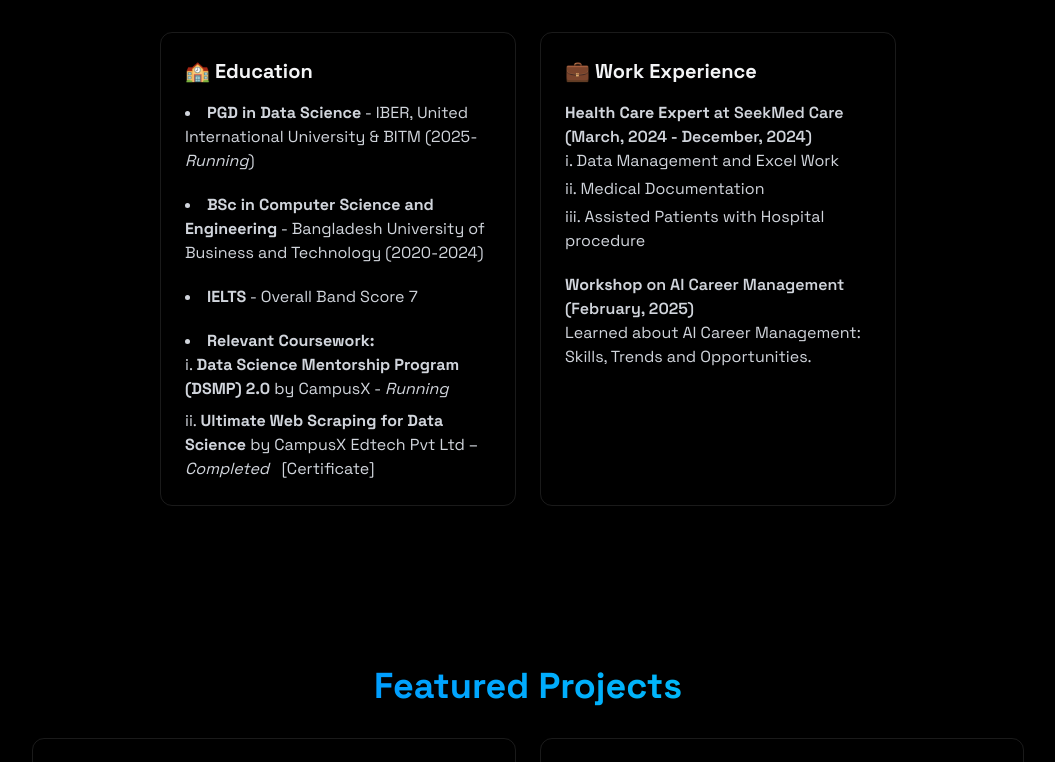
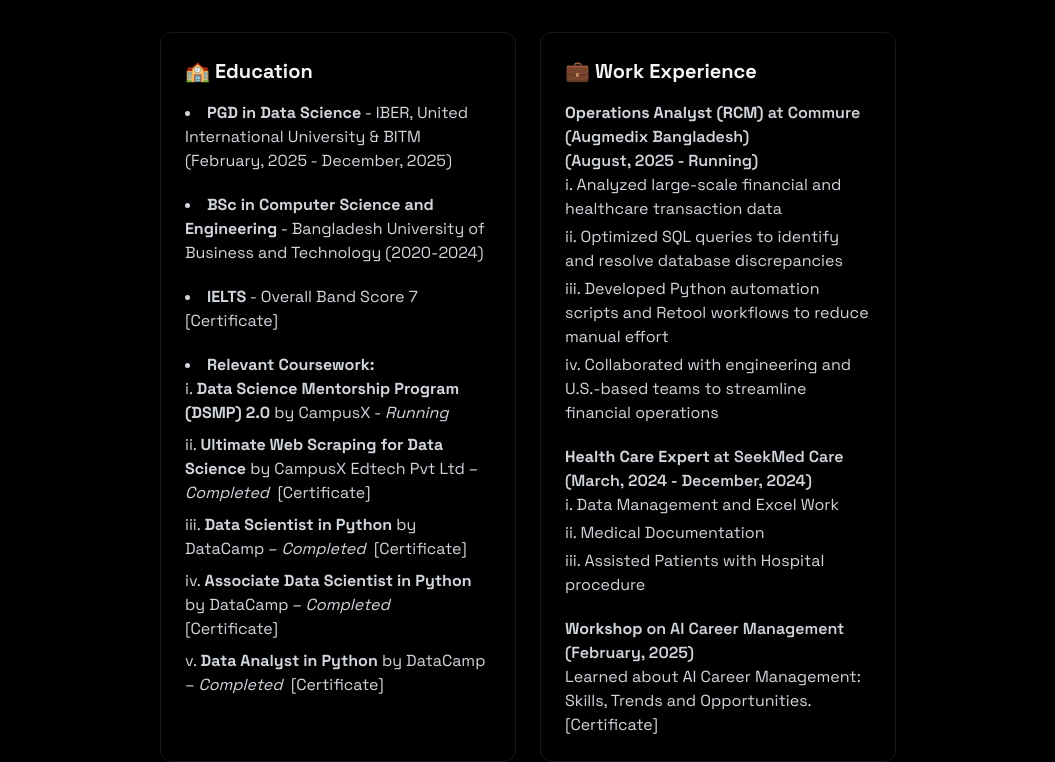
Before and after one commit to Apurba1903/apurba_portfolio, a React (Vite) app: page / in a window 1280 px wide. Shown: the part 1838-2600 px from the top of the page, without its empty margins (112-1167 px from the left). Built offline with nearby package versions, Linux system fonts and the light colour scheme.

Commit message:
added work experience and fixed courses certification

```diff
--- a/src/components/sections/About.jsx
+++ b/src/components/sections/About.jsx
@@ -34,6 +34,8 @@ export const About = () => {
     const dbSkills = [
         "MySQL",
         "Amazon RDS",
+        "Normandy DB",
+        "Retool"
 
     ];
 
@@ -199,7 +201,7 @@ export const About = () => {
                     <ul className="list-disc list-inside text-gray-300 space-y-5">
 
                         <li>
-                            <strong> <abbr style={{ textDecoration: "none" }} title="Post Graduate Diploma">PGD</abbr> in Data Science</strong> - IBER, United International University & <abbr style={{ textDecoration: "none" }} title="BASIS Institute of Technology & Management">BITM</abbr> (2025-<em>Running</em>)
+                            <strong> <abbr style={{ textDecoration: "none" }} title="Post Graduate Diploma">PGD</abbr> in Data Science</strong> - IBER, United International University & <abbr style={{ textDecoration: "none" }} title="BASIS Institute of Technology & Management">BITM</abbr> (February, 2025 - December, 2025)
                         </li>
 
                         <li>
@@ -207,11 +209,13 @@ export const About = () => {
                         </li>
 
                         <li>
-                            <strong><abbr style={{ textDecoration: "none" }} title="International English Language Testing System">IELTS</abbr></strong> - Overall Band Score 7
+                            <strong><abbr style={{ textDecoration: "none" }} title="International English Language Testing System">IELTS</abbr></strong> - Overall Band Score 7 &nbsp;
+                            [<a href="https://github.com/Apurba1903/apurba_portfolio/blob/main/public/docs/Certificates/IELTS_Certificate.pdf" target="_blank">Certificate</a>]
                         </li>
 
                         <li>
                             <strong>Relevant Coursework:</strong>
+
 
                             <ul className="list-inside space-y-2" style={{ listStyleType: "lower-roman" }}>
 
@@ -220,8 +224,27 @@ export const About = () => {
                                 </li>
 
                                 <li>
-                                    <strong>Ultimate Web Scraping for Data Science</strong> by CampusX Edtech Pvt Ltd – <em>Completed</em> &nbsp;
-                                    [<a href="docs/Web-Scraping-Certificate.pdf" target="_blank">Certificate</a>]
+                                    <strong>Ultimate Web Scraping for Data Science</strong> by CampusX Edtech Pvt Ltd – <em>Completed</em>
+                                    &nbsp;
+                                    [<a href="https://github.com/Apurba1903/apurba_portfolio/blob/main/public/docs/Certificates/Ultimate_Web_Scraping_for_Data_Science-CampusX.pdf" target="_blank">Certificate</a>]
+                                </li>
+
+                                <li>
+                                    <strong>Data Scientist in Python</strong> by DataCamp – <em>Completed</em>
+                                    &nbsp;
+                                    [<a href="https://github.com/Apurba1903/apurba_portfolio/blob/main/public/docs/Certificates/Data_Scientist_in_Python-DataCamp.pdf" target="_blank">Certificate</a>]
+                                </li>
+
+                                <li>
+                                    <strong>Associate Data Scientist in Python</strong> by DataCamp – <em>Completed</em>
+                                    &nbsp;
+                                    [<a href="https://github.com/Apurba1903/apurba_portfolio/blob/main/public/docs/Certificates/Associate_Data_Scientist-DataCamp.pdf" target="_blank">Certificate</a>]
+                                </li>
+
+                                <li>
+                                    <strong>Data Analyst in Python</strong> by DataCamp – <em>Completed</em>
+                                    &nbsp;
+                                    [<a href="https://github.com/Apurba1903/apurba_portfolio/blob/main/public/docs/Certificates/Data_Analyst_in_Python-DataCamp.pdf" target="_blank">Certificate</a>]
                                 </li>
 
 
@@ -238,9 +261,27 @@ export const About = () => {
 
 
                         <div className="text-gray-300 space-y-5">
+
                             <p>
                                 <h4 className="font-semibold">
-                                    <strong>Health Care Expert</strong> at SeekMed Care (March, 2024 - December, 2024)</h4>
+                                    <strong>Operations Analyst (RCM)</strong> at Commure (Augmedix Bangladesh)
+                                    <br /> (August, 2025 - Running)</h4>
+
+                                <ol className="list-inside space-y-1" style={{ listStyleType: "lower-roman" }}>
+
+                                    <li>Analyzed large-scale financial and healthcare transaction data</li>
+                                    <li>Optimized SQL queries to identify and resolve database discrepancies</li>
+                                    <li>Developed Python automation scripts and Retool workflows to reduce manual effort</li>
+                                    <li>Collaborated with engineering and U.S.-based teams to streamline financial operations</li>
+
+                                </ol>
+
+                            </p>
+
+                            <p>
+                                <h4 className="font-semibold">
+                                    <strong>Health Care Expert</strong> at SeekMed Care
+                                    <br /> (March, 2024 - December, 2024)</h4>
 
                                 <ol className="list-inside space-y-1" style={{ listStyleType: "lower-roman" }}>
                                     <li>Data Management and Excel Work</li>
@@ -252,9 +293,12 @@ export const About = () => {
                             </p>
 
                             <p>
-                                <h4 className="font-semibold"><strong>Workshop</strong> on AI Career Management (February, 2025)</h4>
+                                <h4 className="font-semibold"><strong>Workshop</strong> on AI Career Management
+                                <br /> (February, 2025)</h4>
                                 <p>
                                     Learned about AI Career Management: Skills, Trends and Opportunities.
+                                    &nbsp;
+                                    [<a href="https://github.com/Apurba1903/apurba_portfolio/blob/main/public/docs/Certificates/AI_Career_Management-Workshop_Certificate.pdf" target="_blank">Certificate</a>]
                                 </p>
                             </p>
                         </div>
```
